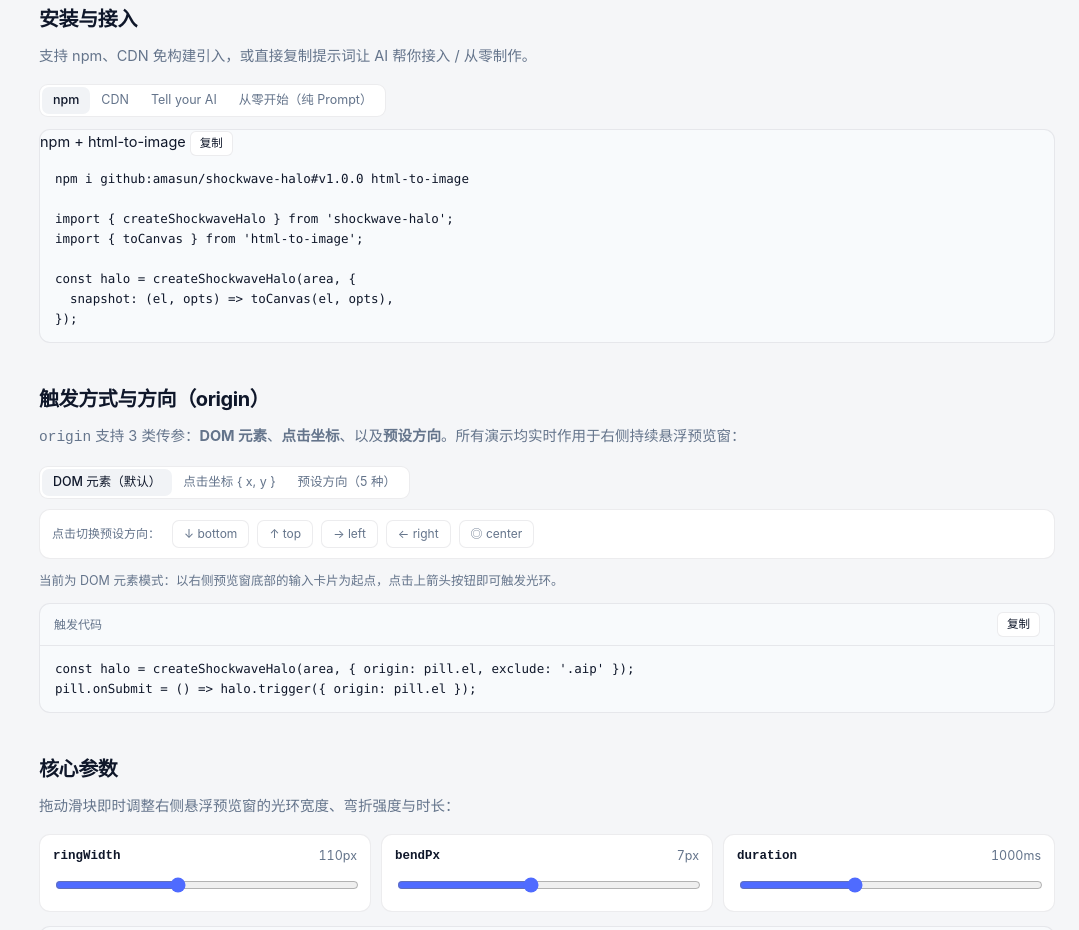
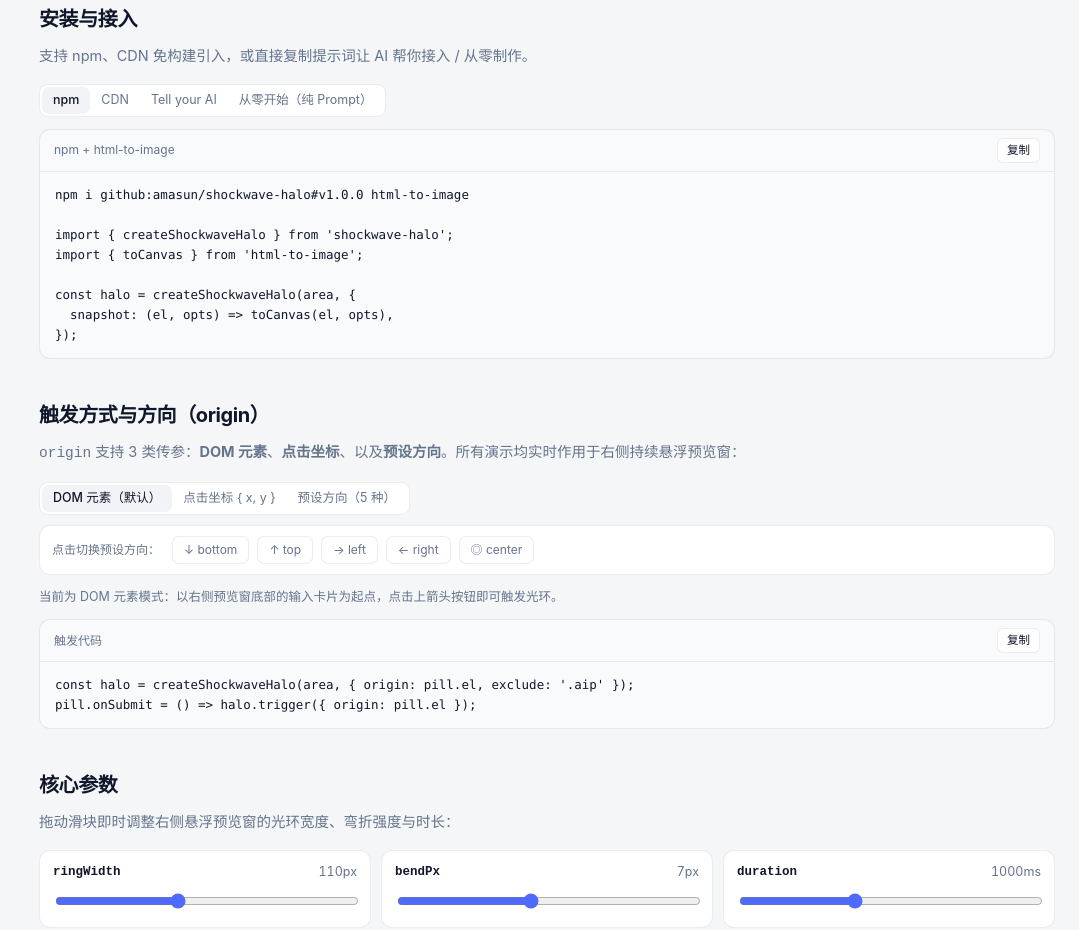
Before and after one commit to amasun/shockwave-halo, a website: page demo/index.html in a window 1280 px wide. Shown: the part 1014-1944 px from the top of the page, without its empty margins (201-1280 px from the left). Drawn offline with nearby package versions, Linux system fonts and the light colour scheme.

Commit message:
fix(demo): fix #install code-head class

```diff
--- a/demo/index.html
+++ b/demo/index.html
@@ -358,11 +358,11 @@
         <button aria-pressed="false" data-tab="scratch">从零开始（纯 Prompt）</button>
       </div>
       <div class="codebox">
-        <div class="codebox-head">
+        <div class="code-head">
           <span id="install-label">npm + html-to-image</span>
           <button class="copy-btn" id="copy-install">复制</button>
         </div>
-        <pre id="install-code" style="max-height:240px;overflow-y:auto;white-space:pre-wrap;"></pre>
+        <pre id="install-code" style="max-height:240px;overflow-y:auto;"></pre>
       </div>
     </section>
 
```
